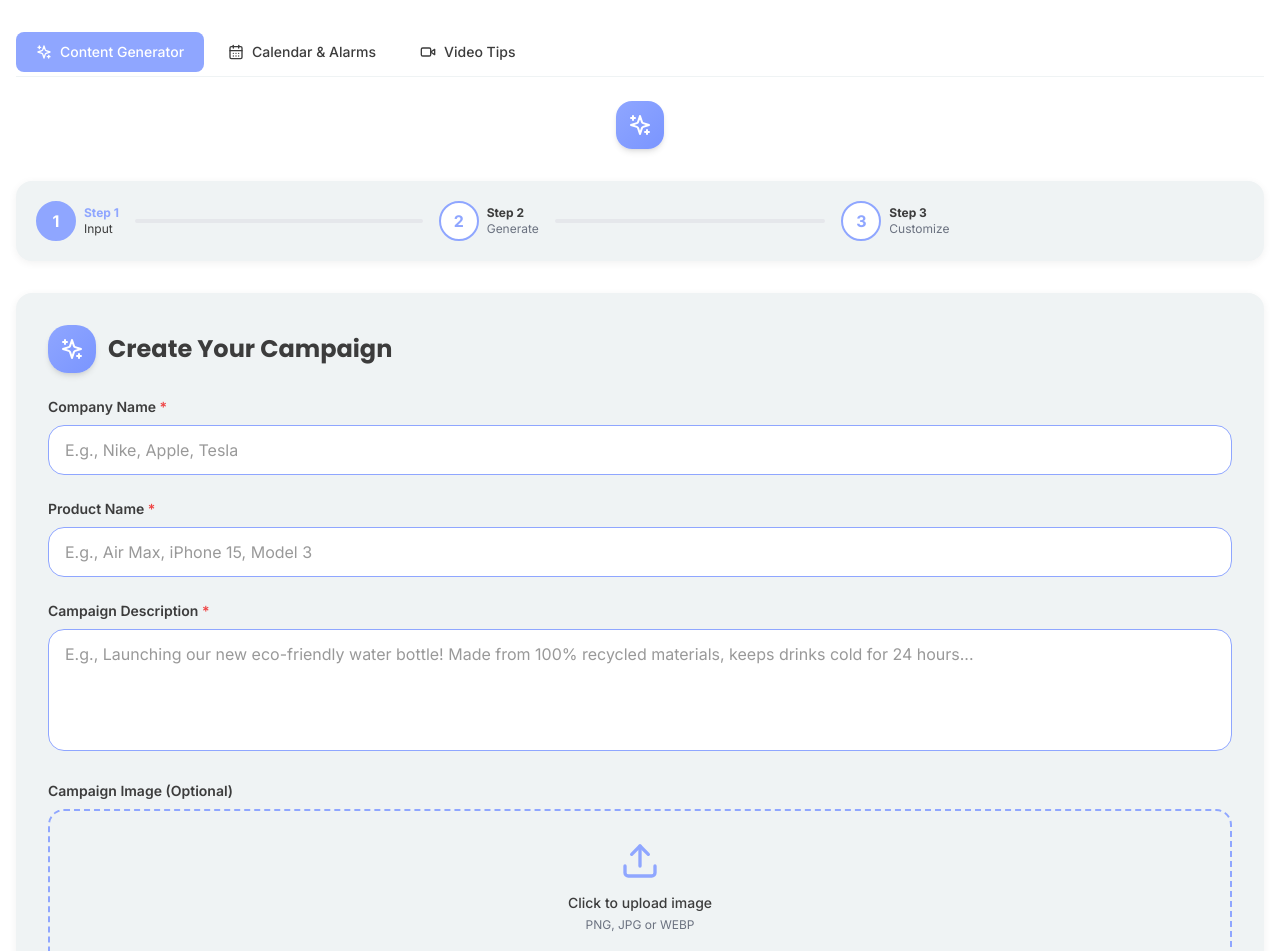
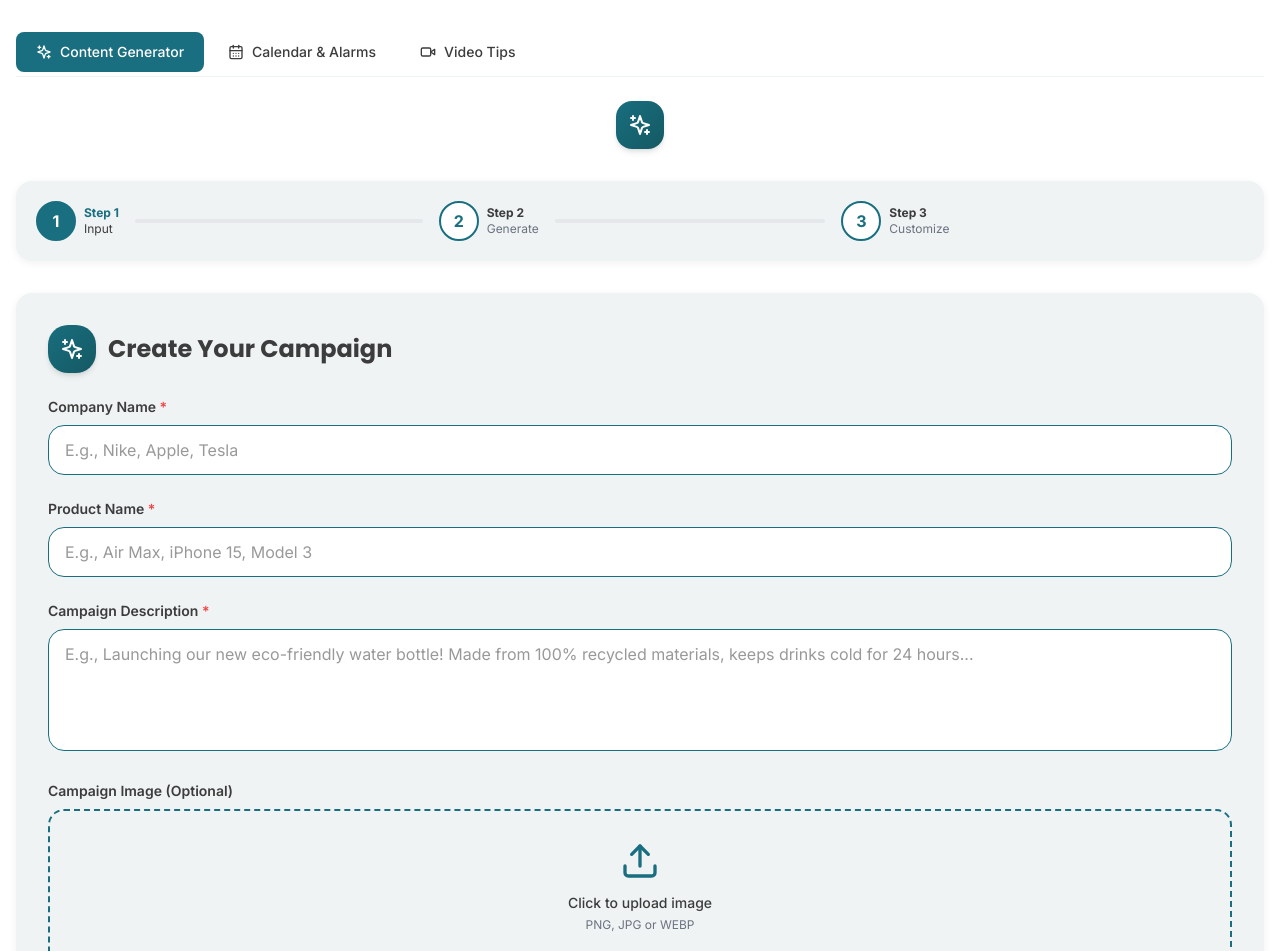
Before and after one commit to ingyinPie/design, a React (Vite) app: page / in a window 1280 px wide. Shown: the top 951 px of the page. Built offline with nearby package versions, Linux system fonts and the light colour scheme; no server answers; the database is empty.

Commit message:
Updated App.tsx

```diff
--- a/src/App.tsx
+++ b/src/App.tsx
@@ -484,7 +484,7 @@ function App() {
                 onClick={() => setShowScheduleView(false)}
                 className={`btn-secondary flex items-center gap-2 ${
                   !showScheduleView
-                    ? '!bg-[#8FA6FF] !text-white rounded-lg'
+                    ? '!bg-[#196E7F] !text-white rounded-lg'
                     : ''
                 }`}
               >
@@ -495,7 +495,7 @@ function App() {
                 onClick={() => setShowScheduleView(true)}
                 className={`btn-secondary flex items-center gap-2 ${
                   showScheduleView
-                    ? '!bg-[#8FA6FF] !text-white rounded-lg'
+                    ? '!bg-[#196E7F] !text-white rounded-lg'
                     : ''
                 }`}
               >
@@ -506,7 +506,7 @@ function App() {
                 onClick={() => setShowVideoTips(!showVideoTips)}
                 className={`btn-secondary flex items-center gap-2 ${
                   showVideoTips
-                    ? '!bg-[#8FA6FF] !text-white rounded-lg'
+                    ? '!bg-[#196E7F] !text-white rounded-lg'
                     : ''
                 }`}
               >
@@ -517,7 +517,7 @@ function App() {
           </div>
           <div className="text-center">
             <div className="flex items-center justify-center gap-3 mb-2">
-              <div className="w-12 h-12 bg-gradient-to-br from-[#8FA6FF] to-[#7A95FF] rounded-[16px] flex items-center justify-center shadow-md">
+              <div className="w-12 h-12 bg-gradient-to-br from-[#196E7F] to-[#145963] rounded-[16px] flex items-center justify-center shadow-md">
                 <Sparkles className="w-6 h-6 text-white" />
               </div>
             </div>
@@ -574,7 +574,7 @@ function App() {
                   </>
                 ) : (
                   <div className="card-float text-center py-16 animate-fade-in">
-                    <div className="w-20 h-20 bg-gradient-to-br from-[#8FA6FF] to-[#7A95FF] rounded-[20px] flex items-center justify-center mx-auto mb-4">
+                    <div className="w-20 h-20 bg-gradient-to-br from-[#196E7F] to-[#145963] rounded-[20px] flex items-center justify-center mx-auto mb-4">
                       <Sparkles className="w-10 h-10 text-white" />
                     </div>
                     <p className="text-[#3C3C3C] text-lg">
@@ -634,7 +634,7 @@ function App() {
                   </>
                 ) : (
                   <div className="card-float text-center py-16 animate-fade-in">
-                    <div className="w-20 h-20 bg-gradient-to-br from-[#8FA6FF] to-[#7A95FF] rounded-[20px] flex items-center justify-center mx-auto mb-4">
+                    <div className="w-20 h-20 bg-gradient-to-br from-[#196E7F] to-[#145963] rounded-[20px] flex items-center justify-center mx-auto mb-4">
                       <Sparkles className="w-10 h-10 text-white" />
                     </div>
                     <p className="text-[#3C3C3C] text-lg">
--- a/src/components/AlarmManager.tsx
+++ b/src/components/AlarmManager.tsx
@@ -148,8 +148,8 @@ export function AlarmManager({ alarms, onAddAlarm, onDeleteAlarm, onDismissAlarm
     <div className="bg-[#EFF3F4] rounded-2xl shadow-md p-6">
       <div className="flex items-center justify-between mb-6">
         <div className="flex items-center gap-3">
-          <div className="w-12 h-12 rounded-xl flex items-center justify-center border-2 border-[#8FA6FF]">
-            <Bell className="w-6 h-6 text-[#8FA6FF]" />
+          <div className="w-12 h-12 rounded-xl flex items-center justify-center border-2 border-[#196E7F]">
+            <Bell className="w-6 h-6 text-[#196E7F]" />
           </div>
           <div>
             <h2 className="text-2xl font-bold text-[#3C3C3C]">Alarms</h2>
@@ -160,7 +160,7 @@ export function AlarmManager({ alarms, onAddAlarm, onDeleteAlarm, onDismissAlarm
         </div>
         <button
           onClick={onAddAlarm}
-          className="px-6 py-3 bg-[#8FA6FF] text-white rounded-xl font-semibold hover:bg-[#7A95FF] transition-all flex items-center gap-2 shadow-md"
+          className="px-6 py-3 bg-[#196E7F] text-white rounded-xl font-semibold hover:bg-[#145963] transition-all flex items-center gap-2 shadow-md"
         >
           <Plus className="w-5 h-5" />
           New Alarm
--- a/src/components/Calendar.tsx
+++ b/src/components/Calendar.tsx
@@ -141,8 +141,8 @@ export function Calendar({ scheduledPosts, plannedPosts, onDateSelect, onPostCli
     <div className="bg-[#EFF3F4] rounded-2xl shadow-md p-6">
       <div className="flex items-center justify-between mb-6">
         <div className="flex items-center gap-3">
-          <div className="w-10 h-10 rounded-xl flex items-center justify-center border-2 border-[#8FA6FF]">
-            <CalendarIcon className="w-5 h-5 text-[#8FA6FF]" />
+          <div className="w-10 h-10 rounded-xl flex items-center justify-center border-2 border-[#196E7F]">
+            <CalendarIcon className="w-5 h-5 text-[#196E7F]" />
           </div>
           <h2 className="text-2xl font-bold text-[#3C3C3C]">Content Calendar</h2>
         </div>
--- a/src/components/InputSection.tsx
+++ b/src/components/InputSection.tsx
@@ -95,7 +95,7 @@ export function InputSection({ onGenerate, isGenerating }: InputSectionProps) {
   return (
     <div className="card-float p-8 mb-8 animate-fade-in">
       <div className="flex items-center gap-3 mb-6">
-        <div className="w-12 h-12 bg-gradient-to-br from-[#8FA6FF] to-[#7A95FF] rounded-[20px] flex items-center justify-center shadow-md">
+        <div className="w-12 h-12 bg-gradient-to-br from-[#196E7F] to-[#145963] rounded-[20px] flex items-center justify-center shadow-md">
           <Sparkles className="w-6 h-6 text-white" />
         </div>
         <h2 className="text-2xl font-bold text-[#3C3C3C]">Create Your Campaign</h2>
@@ -168,9 +168,9 @@ export function InputSection({ onGenerate, isGenerating }: InputSectionProps) {
           </label>
 
           {!imageUrl ? (
-            <label className="flex flex-col items-center justify-center w-full h-40 border-2 border-dashed border-[#8FA6FF] rounded-2xl cursor-pointer hover:border-[#7A95FF] hover:bg-blue-50 transition-all duration-300">
+            <label className="flex flex-col items-center justify-center w-full h-40 border-2 border-dashed border-[#196E7F] rounded-2xl cursor-pointer hover:border-[#145963] hover:bg-blue-50 transition-all duration-300">
               <div className="flex flex-col items-center justify-center pt-5 pb-6">
-                <Upload className="w-10 h-10 text-[#8FA6FF] mb-3" />
+                <Upload className="w-10 h-10 text-[#196E7F] mb-3" />
                 <p className="text-sm text-[#3C3C3C] font-medium">Click to upload image</p>
                 <p className="text-xs text-gray-500 mt-1">PNG, JPG or WEBP</p>
               </div>
@@ -183,7 +183,7 @@ export function InputSection({ onGenerate, isGenerating }: InputSectionProps) {
               />
             </label>
           ) : (
-            <div className="relative w-full h-40 rounded-2xl overflow-hidden border-2 border-[#8FA6FF]">
+            <div className="relative w-full h-40 rounded-2xl overflow-hidden border-2 border-[#196E7F]">
               <img
                 src={imageUrl}
                 alt="Campaign preview"
--- a/src/components/PostOutline.tsx
+++ b/src/components/PostOutline.tsx
@@ -21,7 +21,7 @@ export function PostOutline({ outline }: PostOutlineProps) {
     <div className="card-float p-6 mb-6 animate-fade-in">
       <div className="gradient-header-bg mb-6 inline-block">
         <div className="flex items-center gap-3">
-          <FileText className="w-6 h-6 text-[#8FA6FF]" />
+          <FileText className="w-6 h-6 text-[#196E7F]" />
           <h2 className="text-2xl font-bold text-[#3C3C3C]">Post Structure Outline</h2>
         </div>
       </div>
@@ -88,7 +88,7 @@ export function PostOutline({ outline }: PostOutlineProps) {
                   <div className={`w-7 h-7 rounded-full border-2 flex items-center justify-center text-sm font-bold flex-shrink-0 transition-all pointer-events-none ${
                     completedSteps.includes(index)
                       ? 'bg-green-500 text-white border-green-500'
-                      : 'bg-transparent border-[#8FA6FF] text-[#8FA6FF]'
+                      : 'bg-transparent border-[#196E7F] text-[#196E7F]'
                   }`}>
                     {completedSteps.includes(index) && (
                       <Check className="w-4 h-4 check-bounce" />
--- a/src/components/ScheduleModal.tsx
+++ b/src/components/ScheduleModal.tsx
@@ -149,7 +149,7 @@ export function ScheduleModal({ isOpen, onClose, onSchedule, prefilledData }: Sc
                     onClick={() => togglePlatform(platform.id)}
                     className={`p-4 rounded-xl border-2 transition-all ${
                       isSelected
-                        ? 'border-[#8FA6FF] bg-blue-50 shadow-[0_0_0_3px_rgba(143,166,255,0.3)]'
+                        ? 'border-[#196E7F] bg-blue-50 shadow-[0_0_0_3px_rgba(25,110,127,0.3)]'
                         : 'border-gray-200 hover:border-gray-300'
                     }`}
                   >
@@ -190,7 +190,7 @@ export function ScheduleModal({ isOpen, onClose, onSchedule, prefilledData }: Sc
             <button
               type="submit"
               disabled={platforms.length === 0}
-              className="flex-1 px-6 py-3 bg-[#8FA6FF] text-white rounded-xl font-semibold hover:bg-[#7A95FF] disabled:bg-gray-300 disabled:cursor-not-allowed transition-all flex items-center justify-center gap-2"
+              className="flex-1 px-6 py-3 bg-[#196E7F] text-white rounded-xl font-semibold hover:bg-[#145963] disabled:bg-gray-300 disabled:cursor-not-allowed transition-all flex items-center justify-center gap-2"
             >
               <Save className="w-4 h-4" />
               Schedule Post
--- a/src/components/ScheduledPostsList.tsx
+++ b/src/components/ScheduledPostsList.tsx
@@ -90,8 +90,8 @@ export function ScheduledPostsList({ scheduledPosts, plannedPosts, selectedDate,
   if (sortedPosts.length === 0) {
     return (
       <div className="bg-[#EFF3F4] rounded-2xl shadow-md p-8 text-center accent-highlight">
-        <div className="w-16 h-16 bg-white rounded-full flex items-center justify-center mx-auto mb-4 border-2 border-[#8FA6FF]">
-          <Clock className="w-8 h-8 text-[#8FA6FF]" />
+        <div className="w-16 h-16 bg-white rounded-full flex items-center justify-center mx-auto mb-4 border-2 border-[#196E7F]">
+          <Clock className="w-8 h-8 text-[#196E7F]" />
         </div>
         <h3 className="text-lg font-semibold text-[#3C3C3C] mb-2">
           {selectedDate ? 'No posts scheduled for this date' : 'No scheduled posts'}
--- a/src/components/StepNavigator.tsx
+++ b/src/components/StepNavigator.tsx
@@ -45,7 +45,7 @@ export function StepNavigator({ currentStep, onStepClick, canNavigate }: StepNav
               </div>
               <div className="text-left">
                 <div className={`text-xs font-bold ${
-                  currentStep === step.number ? 'text-[#8FA6FF]' : 'text-[#3C3C3C]'
+                  currentStep === step.number ? 'text-[#196E7F]' : 'text-[#3C3C3C]'
                 }`}>
                   Step {step.number}
                 </div>
@@ -59,7 +59,7 @@ export function StepNavigator({ currentStep, onStepClick, canNavigate }: StepNav
             {index < steps.length - 1 && (
               <div
                 className={`flex-1 h-1 mx-4 rounded-full transition-all duration-300 ${
-                  currentStep > step.number ? 'bg-[#8FA6FF]' : 'bg-gray-200'
+                  currentStep > step.number ? 'bg-[#196E7F]' : 'bg-gray-200'
                 }`}
               />
             )}
--- a/src/index.css
+++ b/src/index.css
@@ -21,13 +21,13 @@
 
 @layer components {
   .input-orange {
-    @apply bg-white border-[1.5px] border-[#8FA6FF] text-gray-900 rounded-2xl px-4 py-3
-           focus:outline-none focus:ring-0 focus:border-[#8FA6FF] transition-all duration-300;
-    box-shadow: 0 0 0 0 rgba(143, 166, 255, 0);
+    @apply bg-white border-[1.5px] border-[#196E7F] text-gray-900 rounded-2xl px-4 py-3
+           focus:outline-none focus:ring-0 focus:border-[#196E7F] transition-all duration-300;
+    box-shadow: 0 0 0 0 rgba(25, 110, 127, 0);
   }
 
   .input-orange:focus {
-    box-shadow: 0 0 6px rgba(143, 166, 255, 0.7);
+    box-shadow: 0 0 6px rgba(25, 110, 127, 0.7);
   }
 
   .input-orange::placeholder {
@@ -46,8 +46,8 @@
   }
 
   .btn-primary {
-    @apply bg-[#8FA6FF] text-white font-bold rounded-2xl px-6 py-3
-           transition-all duration-300 hover:bg-[#7A95FF] uppercase text-sm tracking-wide;
+    @apply bg-[#196E7F] text-white font-bold rounded-2xl px-6 py-3
+           transition-all duration-300 hover:bg-[#145963] uppercase text-sm tracking-wide;
   }
 
   .btn-primary:active {
@@ -61,12 +61,12 @@
   }
 
   .btn-schedule {
-    @apply bg-[#8FA6FF] text-white font-bold rounded-2xl px-6 py-3
+    @apply bg-[#196E7F] text-white font-bold rounded-2xl px-6 py-3
            transition-all duration-300 uppercase text-sm tracking-wide;
   }
 
   .btn-schedule:hover {
-    box-shadow: 0 0 15px rgba(143, 166, 255, 0.6);
+    box-shadow: 0 0 15px rgba(25, 110, 127, 0.6);
   }
 
   .btn-schedule:active {
@@ -75,7 +75,7 @@
   }
 
   .accent-highlight {
-    @apply border-l-4 border-[#8FA6FF] pl-4;
+    @apply border-l-4 border-[#196E7F] pl-4;
   }
 
   .suggestion-card {
@@ -85,15 +85,15 @@
   }
 
   .suggestion-card:hover {
-    border-color: #8FA6FF;
+    border-color: #196E7F;
     transform: translateY(-3px);
-    box-shadow: 0 6px 20px rgba(0, 0, 0, 0.12), 0 0 0 1px #8FA6FF;
+    box-shadow: 0 6px 20px rgba(0, 0, 0, 0.12), 0 0 0 1px #196E7F;
   }
 
   .suggestion-card.active {
-    border-color: #8FA6FF;
+    border-color: #196E7F;
     border-width: 2px;
-    box-shadow: 0 6px 20px rgba(143, 166, 255, 0.3), inset 0 0 20px rgba(143, 166, 255, 0.1);
+    box-shadow: 0 6px 20px rgba(25, 110, 127, 0.3), inset 0 0 20px rgba(25, 110, 127, 0.1);
   }
 
   .suggestion-card.inactive {
@@ -132,17 +132,17 @@
   }
 
   .step-circle {
-    @apply w-10 h-10 rounded-full border-2 border-[#8FA6FF] bg-white
-           flex items-center justify-center text-[#8FA6FF] font-bold text-base
+    @apply w-10 h-10 rounded-full border-2 border-[#196E7F] bg-white
+           flex items-center justify-center text-[#196E7F] font-bold text-base
            transition-all duration-300 cursor-pointer hover:scale-110;
   }
 
   .step-circle.active {
-    @apply bg-[#8FA6FF] text-white border-[#8FA6FF];
+    @apply bg-[#196E7F] text-white border-[#196E7F];
   }
 
   .step-circle.completed {
-    @apply bg-[#8FA6FF] text-white border-[#8FA6FF];
+    @apply bg-[#196E7F] text-white border-[#196E7F];
   }
 }
 
@@ -153,10 +153,10 @@
 
 @keyframes scheduleFlash {
   0%, 100% {
-    box-shadow: 0 0 0 rgba(143, 166, 255, 0);
+    box-shadow: 0 0 0 rgba(25, 110, 127, 0);
   }
   50% {
-    box-shadow: 0 0 30px rgba(143, 166, 255, 0.8);
+    box-shadow: 0 0 30px rgba(25, 110, 127, 0.8);
   }
 }
 
```
Also changed, not shown: src/components/VideoOptimizationTips.tsx (+4 -4 lines).
